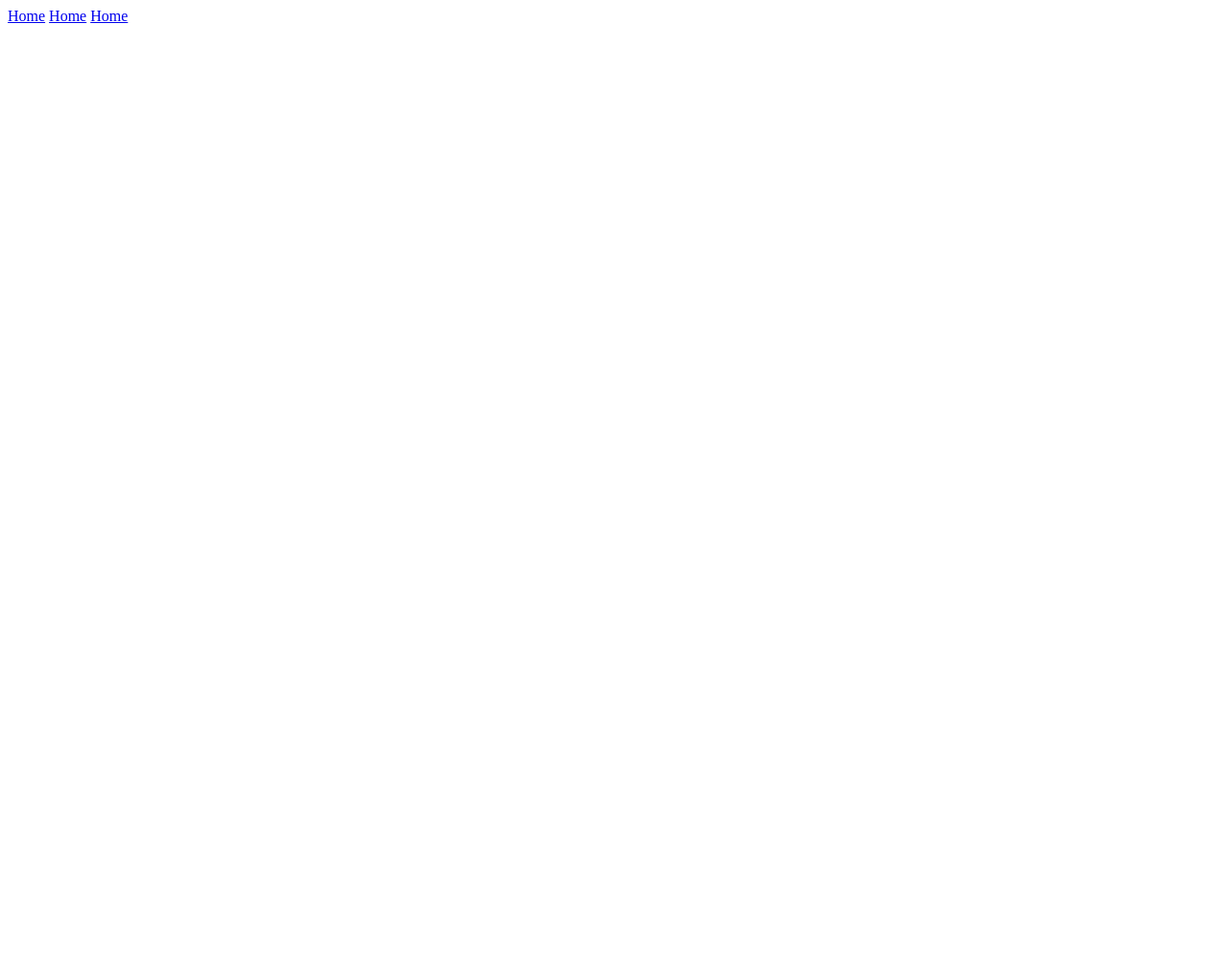
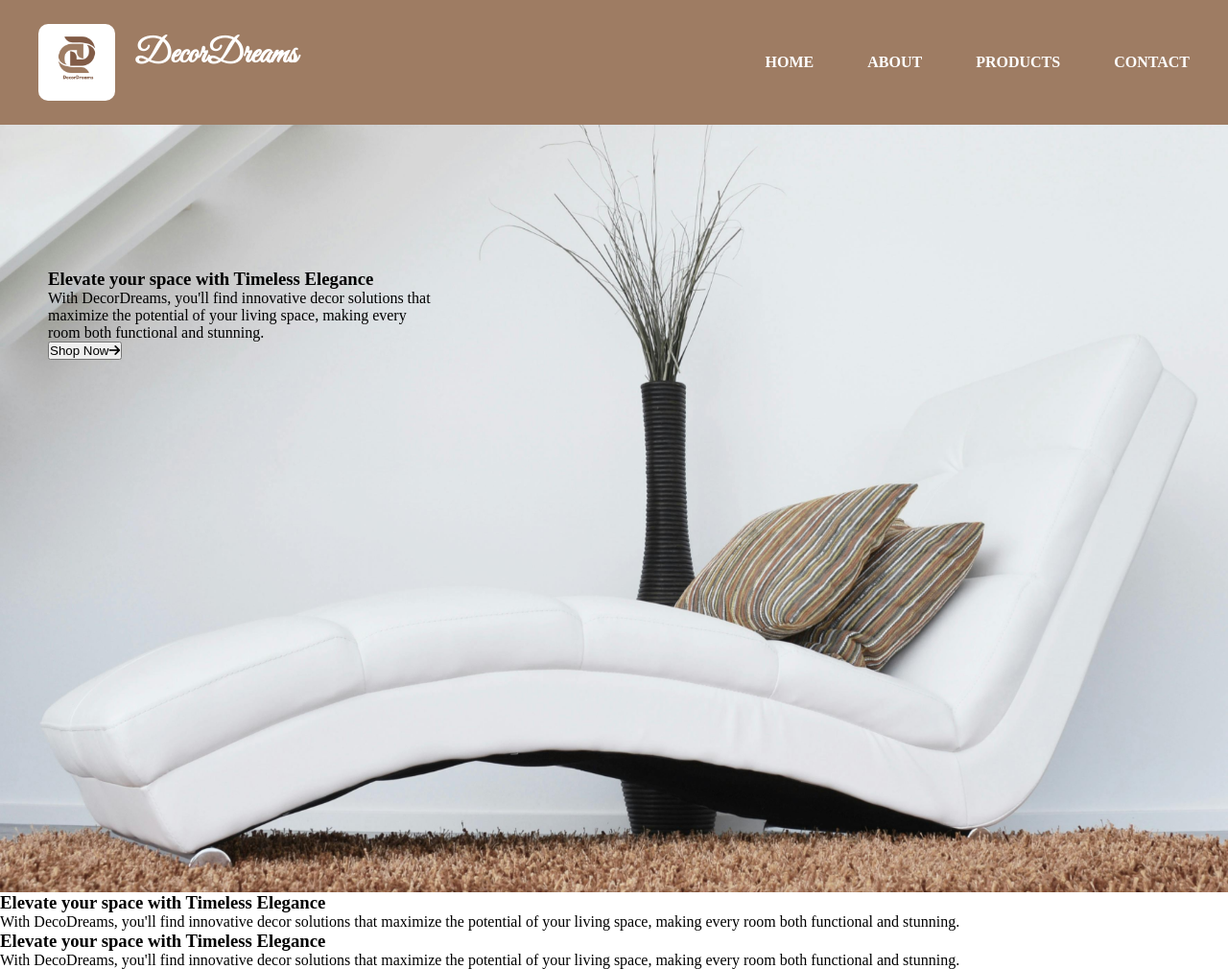
Before and after one commit to faithadewuyi/GIT-Assessment, a plain HTML site: page index.html in a window 1280 px wide. Shown: the whole page at 96% size. Before the commit the page ends 800 px from the top, so only its background shows below. Drawn offline with Linux system fonts and the light colour scheme.

Commit message:
feat: landing page setup

```diff
--- a/index.html
+++ b/index.html
@@ -3,18 +3,48 @@
 <head>
   <meta charset="UTF-8">
   <meta name="viewport" content="width=device-width, initial-scale=1.0">
-  <title></title>
+  <title>DecoDreams</title>
+  <link rel="stylesheet" href="styles.css">
+  <!-- Google fonts -->
+  <link rel="preconnect" href="https://fonts.googleapis.com" />
+  <link rel="preconnect" href="https://fonts.gstatic.com" crossorigin />
+  <link
+    href="https://fonts.googleapis.com/css2?family=Poppins:ital,wght@0,400;0,500;0,700;1,800&display=swap"
+    rel="stylesheet"
+  />
+  <link
+    href="https://fonts.googleapis.com/css2?family=Dancing+Script&family=Great+Vibes&display=swap"
+    rel="stylesheet"
+  />
+  <!-- Font Awesome -->
+  <link rel="stylesheet" href="https://cdnjs.cloudflare.com/ajax/libs/font-awesome/6.5.2/css/all.min.css" integrity="sha512-SnH5WK+bZxgPHs44uWIX+LLJAJ9/2PkPKZ5QiAj6Ta86w+fsb2TkcmfRyVX3pBnMFcV7oQPJkl9QevSCWr3W6A==" crossorigin="anonymous" referrerpolicy="no-referrer" />
 </head>
 <body>
-  <header>
-    <nav>
-      <a href="/">Home</a>
-      <a href="#About"></a>
-      <a href="/">Home</a>
-      <a href="/">Home</a>
-    </nav>
-  </header>
-  <main></main>
+  <nav>
+    <div class="name">
+      <img src="./images/logo.png" alt="Scent Dome logo" />
+      <h1>DecorDreams</h1>
+    </div>
+    <ul class="navs">
+      <li><a href="#">HOME</a></li>
+      <li><a href="#about">ABOUT</a></li>
+      <li><a href="product.html">PRODUCTS</a></li>
+      <li><a href="#contact">CONTACT</a></li>
+    </ul>
+  </nav>
+  <section id="home">
+    <div class="home-container">
+      <div class="textContainer">
+        <h3>Elevate your space with Timeless Elegance</h3>
+        <p>With DecorDreams, you'll find innovative decor solutions that maximize the potential of your living space, making every room both functional and stunning.</p>
+        <button>Shop Now<i class="fa-solid fa-arrow-right"></i></button>
+      </div>
+    </div>
+    <h3>Elevate your space with Timeless Elegance</h3>
+    <p>With DecoDreams, you'll find innovative decor solutions that maximize the potential of your living space, making every room both functional and stunning.</p>
+    <h3>Elevate your space with Timeless Elegance</h3>
+    <p>With DecoDreams, you'll find innovative decor solutions that maximize the potential of your living space, making every room both functional and stunning.</p>
+  </section>
   <footer></footer>
 </body>
 </html>
--- a/styles.css
+++ b/styles.css
@@ -0,0 +1,72 @@
+*{
+  margin: 0;
+  padding:0;
+  box-sizing: border-box;
+}
+nav {
+  display: flex;
+  flex-flow: row wrap;
+  background-color: #9e7c63;
+  color: #fff;
+  margin: 0;
+  padding: 25px 40px;
+  justify-content: space-between;
+
+}
+
+.navs {
+  display: flex;
+  flex-flow: row wrap;
+  justify-content: space-between;
+  align-items: center;
+  gap: 3.5rem;
+}
+
+nav .name {
+  display: flex;
+}
+
+nav img {
+  width: 80px;
+  height: 80px;
+  border-radius: 10px;
+
+}
+
+
+nav>ul li {
+  list-style: none;
+  text-decoration: none;
+  font-weight: 600;
+}
+nav .name>h1 {
+  font-size: 35px;
+  font-family: 'Great Vibes', cursive;
+  font-weight: 600;
+  padding-left: 20px;
+  padding-top: 10px;
+}
+
+nav ul li>a {
+  text-decoration: none;
+  color: #fff;
+}
+
+nav li:hover {
+  border-bottom: 1px solid #fff;
+  color: #8d8984;
+}
+
+.home-container{
+  background-image: url('images/background1.jpg');
+  width: 100%;
+  height: 100vh;
+  background-position: center ;
+  background-size: cover;
+}
+.textContainer{
+  padding-top: 150px;
+  padding-left:50px;
+  width: 450px;
+
+}
```
Also changed, not shown: images/background.webp (added), images/background1.jpg (added), images/logo.png (added), images/pexels-cup-of-couple-6963788.jpg (added), images/pexels-huy-phan-316220-3076899.jpg (added), images/pexels-leeloothefirst-4661635.jpg (added), images/pexels-valeriiamiller-3399182.jpg (added), 5 other files.
